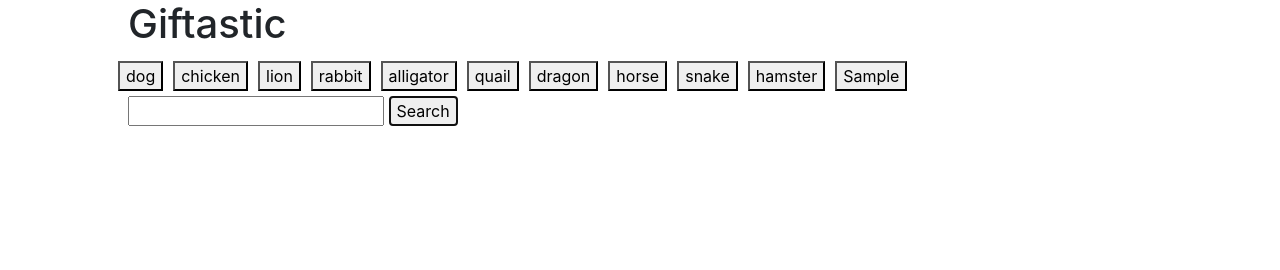
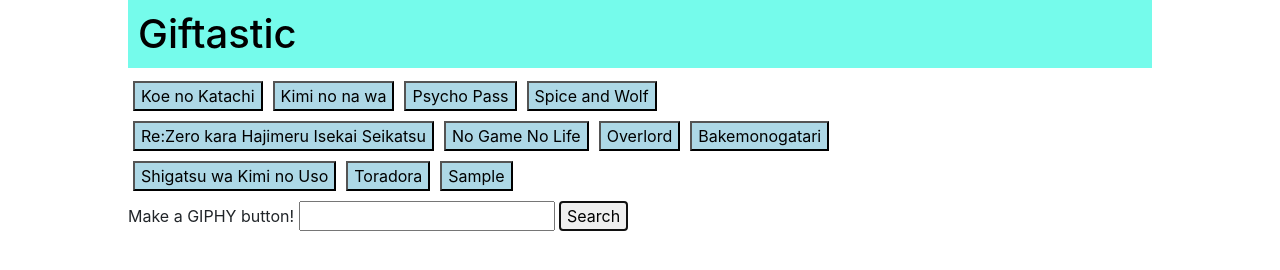
Before and after one commit to ThomasQDau/GifTastic, a plain HTML site: page index.html in a window 1280 px wide. Both pictures are taken after typing "Sample" into the empty fields and a click on the button "Search". Drawn offline with nearby package versions, Linux system fonts and the light colour scheme.

Commit message:
finished

```diff
--- a/index.html
+++ b/index.html
@@ -13,13 +13,15 @@
 
 <body>
     <h1>Giftastic</h1>
-    <div class="row" id="buttons"></div>
+    <div class="row-12" id="buttons"></div>
     <div class="row">
         <div class="col-10" id="gifs">
         </div>
         <div class="col">
-            <input type="text" id="searchterm">
-            <button id="search">Search</button>
+            <form>Make a GIPHY button!
+                <input type="text" id="searchterm">
+                <button id="search">Search</button>
+            </form>
         </div>
     </div>
 
--- a/java.js
+++ b/java.js
@@ -1,6 +1,6 @@
 $(document).ready(function () {
 
-    var animalsArr = ['dog', 'chicken', 'lion', 'rabbit', 'alligator', 'quail', 'dragon', 'horse', 'snake', 'hamster'];
+    var animalsArr = ['Koe no Katachi', 'Kimi no na wa', 'Psycho Pass', 'Spice and Wolf', 'Re:Zero kara Hajimeru Isekai Seikatsu', 'No Game No Life', 'Overlord', 'Bakemonogatari', 'Shigatsu wa Kimi no Uso', 'Toradora'];
     for (var i = 0; i < animalsArr.length; i++) {
         var newButton = $('<button>');
         newButton.text(animalsArr[i]);
@@ -9,18 +9,19 @@
         $('#buttons').append(newButton);
     }
 
-    //Creates new button based on search term
     $('#search').on('click', function () {
-        var newButton = $('<button>');
-        newButton.text($('#searchterm').val());
-        newButton.attr('data-term', $('#searchterm').val());
-        $('#searchterm').val('');
-        newButton.addClass('button');
-        $('#buttons').append(newButton);
+        event.preventDefault();
+        if ($('#searchterm').val().trim() != '') {
+            var newButton = $('<button>');
+            newButton.text($('#searchterm').val().trim());
+            newButton.attr('data-term', $('#searchterm').val().trim());
+            $('#searchterm').val('');
+            newButton.addClass('button');
+            $('#buttons').append(newButton);
+        }
     })
 
     $(document).on('click', '.button', function () {
-
         var queryURL = "https://api.giphy.com/v1/gifs/search?q=" +
             $(this).attr('data-term') + "&api_key=dc6zaTOxFJmzC&limit=10";
         $.ajax({
@@ -37,15 +38,14 @@
                     img.attr('src', response.data[i].images.fixed_height_still.url)
                     img.attr('data-still', response.data[i].images.fixed_height_still.url);
                     img.attr('data-animate', response.data[i].images.fixed_height.url);
-                    newGif.append('<p style="text-align:center;">rating: '+ response.data[i].rating + '</p><br>');
+                    newGif.append('<p style="text-align:center;">rating: ' + response.data[i].rating + '</p><br>');
                     newGif.append(img);
                     $('#gifs').prepend(newGif);
                 }
             })
-
     })
 
-    $(document).on('click', '.gif', function() {
+    $(document).on('click', '.gif', function () {
         if ($(this).attr('data-state') == "still") {
             $(this).attr('data-state', "animate");
             $(this).attr('src', $(this).attr('data-animate'));
--- a/style.css
+++ b/style.css
@@ -3,8 +3,23 @@
     margin: auto;
 }
 
+#buttons {
+    width: calc(80% - 30px);
+}
+
+h1 {
+    background-color:  #75fbeb;
+    color: black;
+    padding: 10px;
+}
+
 .button {
     margin: 5px;
+    background-color: lightblue;
+}
+
+#search {
+    margin-top: 5px;
 }
 
 .imgdiv {
```
